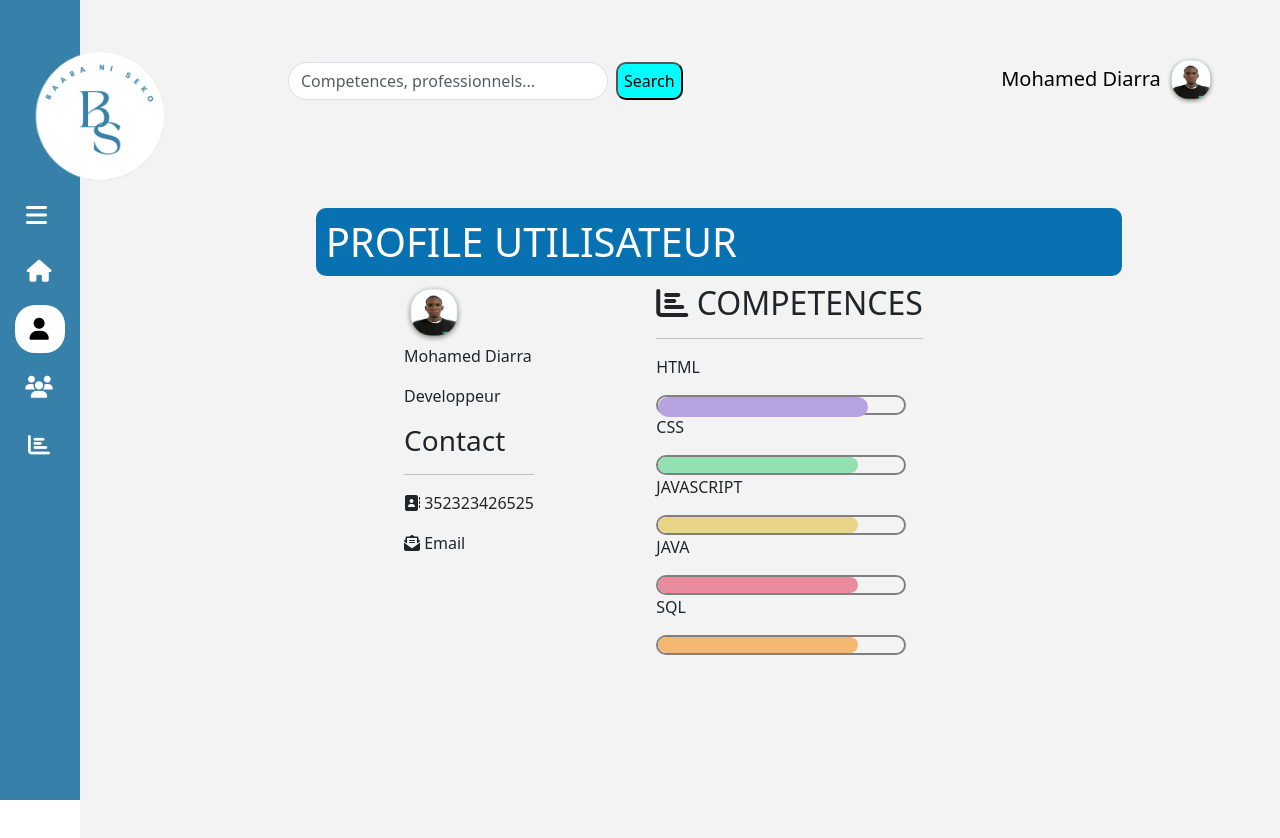
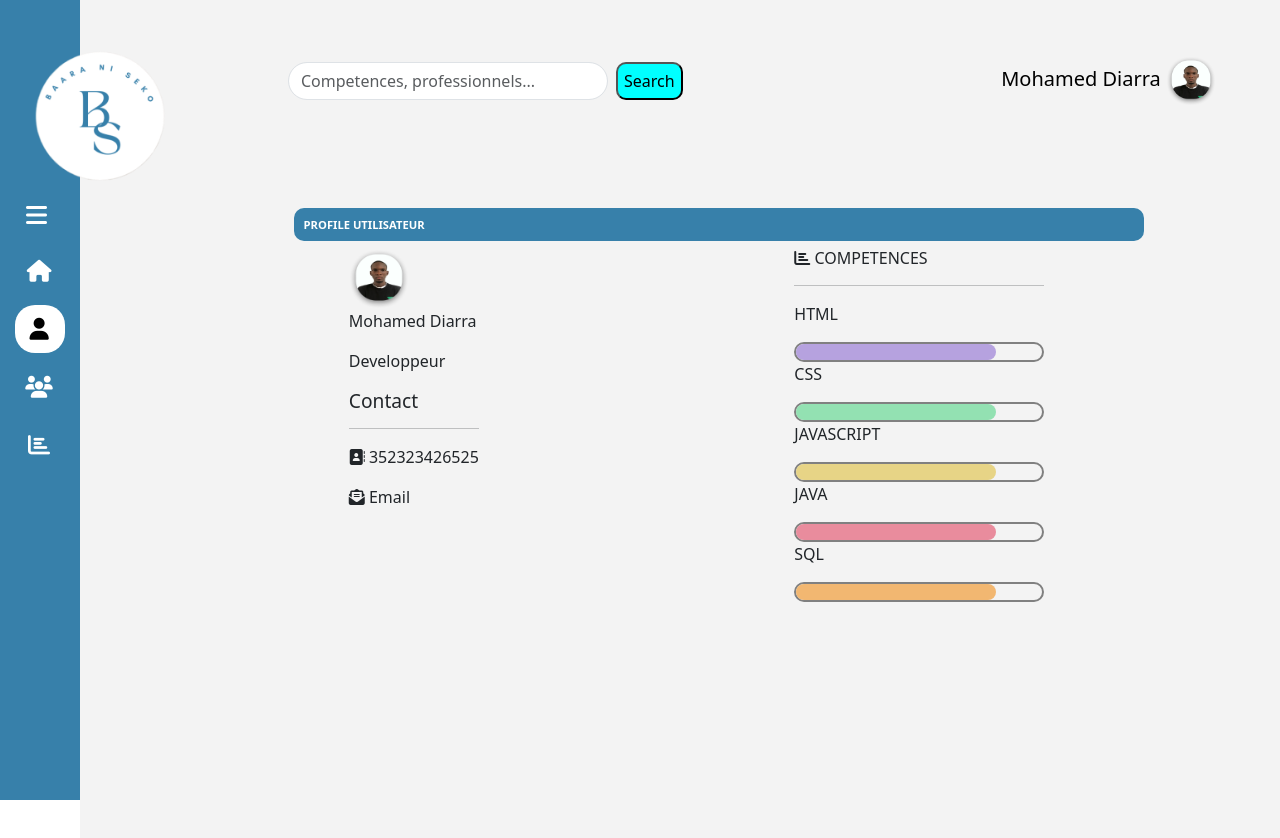
Before and after one commit to Muhammad23m/SuiviCompetencesApp, an Angular app: page /profil-utilisateur in a window 1280 px wide. Shown: the top 838 px of the page. Built offline with nearby package versions, Linux system fonts and the light colour scheme.

Commit message:
new commit

```diff
--- a/src/app/profil-utilisateur/profil-utilisateur.component.css
+++ b/src/app/profil-utilisateur/profil-utilisateur.component.css
@@ -4,20 +4,22 @@ img{
 }
 .right{
     float: right;
-    margin-right: 28%; ;
+    margin-right: 17%; ;
 
 }
 .left{
     float: left;
-    margin-left: 25%;
+    margin-left: 20%;
 }
-h1{ background-color: rgb(8, 113, 178);
-    border: 30px;
+h1{ background-color:#3780AA;
+    border: 35px;
     color:white;
     border-radius: 10px;
-    margin-left: 17%;
+    margin-left: 15%;
     padding: 10px 0 10px 10px;
-    margin-right: 10%;
+    margin-right: 8%;
+    font-size: 70%;
+    font-weight: bold;
 
 }
 
@@ -36,16 +38,9 @@ h1{ background-color: rgb(8, 113, 178);
     /* background-color: rgb(222, 219, 225); */
     border-radius: 10px;
 }
-.petit-enfant{
+
+.rec-enfant1{
     width: 200px;
-    height: 20px;
-    /* border: 2px solid gray; */
-    background-color: #B6A2DF;
-    border-radius: 10px;
-
-}
-.petit-enfant{
-    width: 210px;
     height: 20px;
     /* border: 2px solid gray; */
     background-color: #B6A2DF;
@@ -92,3 +87,9 @@ h1{ background-color: rgb(8, 113, 178);
     border-radius: 10px;
 
 }
+h2{
+    font-size: 100%;
+}
+h3{
+    font-size: 120%;
+}
--- a/src/app/profil-utilisateur/profil-utilisateur.component.html
+++ b/src/app/profil-utilisateur/profil-utilisateur.component.html
@@ -14,9 +14,7 @@
     <hr>
     <p>HTML</p>
     <div class="rect-parent">
-        <div class="rec-enfant">
-            <div class="petit-enfant">
-            </div>
+        <div class="rec-enfant1">
         </div>
 
     </div>
```
